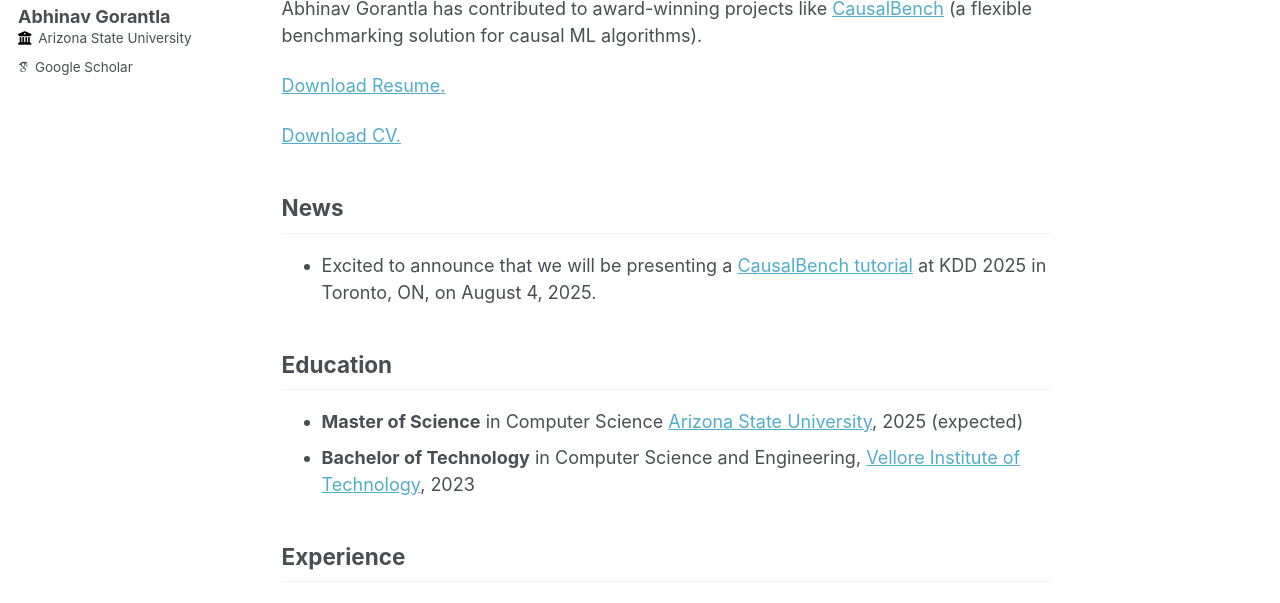
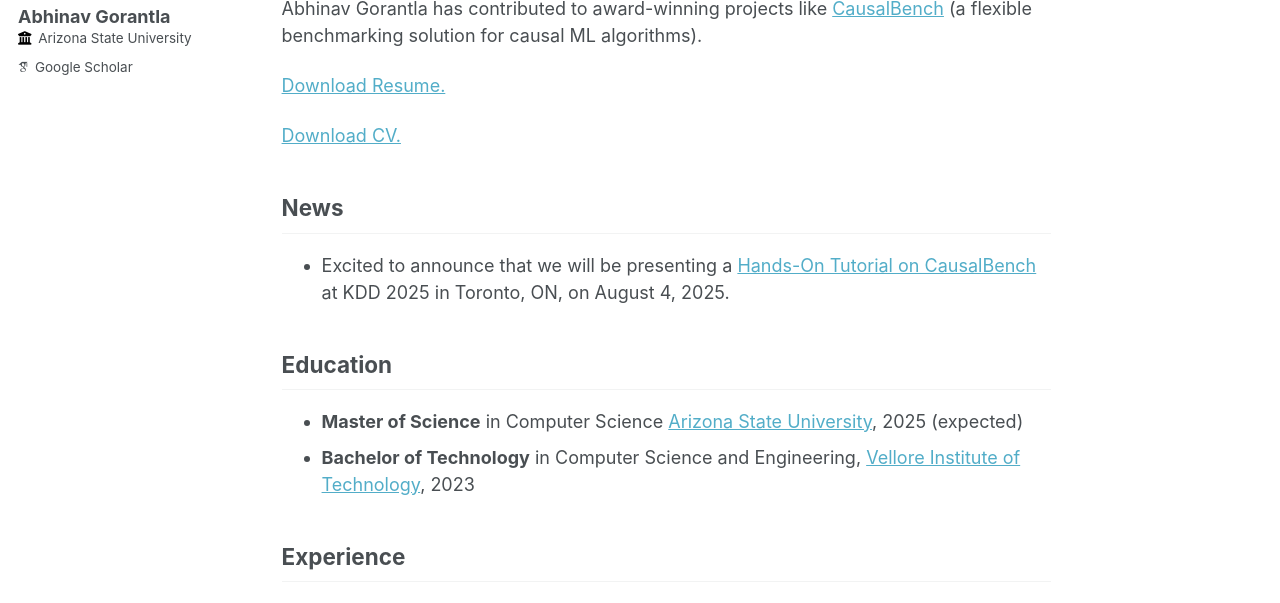
Before and after one commit to AbhinavGor/abhinavgor.github.io, a Jekyll site: the page built from _pages/about.md, in a window 1280 px wide and 900 px high, cut to the strip 297-900 px from the top of the window. Built offline with Jekyll 4.4.1, drawn with Linux system fonts in a browser that asks for light colours; some web fonts are replaced.

Commit message:
change news

```diff
--- a/_pages/about.md
+++ b/_pages/about.md
@@ -16,7 +16,7 @@ Abhinav Gorantla has contributed to award-winning projects like [CausalBench](ht
 [Download CV.](/files/abhinav_gorantla_cv.pdf){:target="_blank"}
 
 ## News
-* Excited to announce that we will be presenting a [CausalBench tutorial](https://tutorial.causalbench.org) at KDD 2025 in Toronto, ON, on August 4, 2025.
+* Excited to announce that we will be presenting a [Hands-On Tutorial on CausalBench](https://tutorial.causalbench.org) at KDD 2025 in Toronto, ON, on August 4, 2025.
 
 ## Education
 * **Master of Science** in Computer Science [Arizona State University](https://scai.engineering.asu.edu/), 2025 (expected)
```
